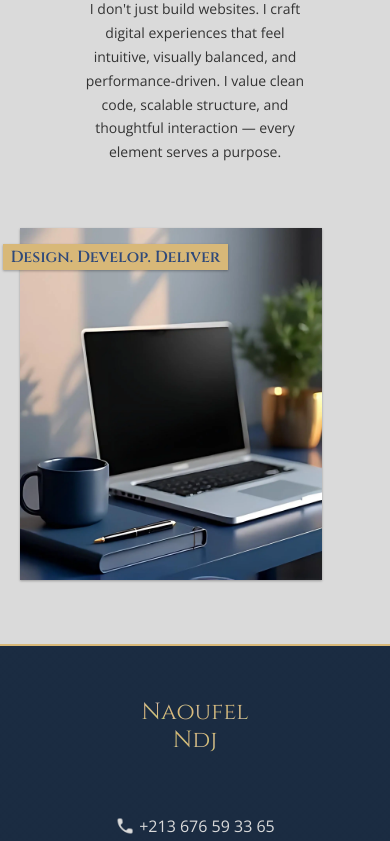
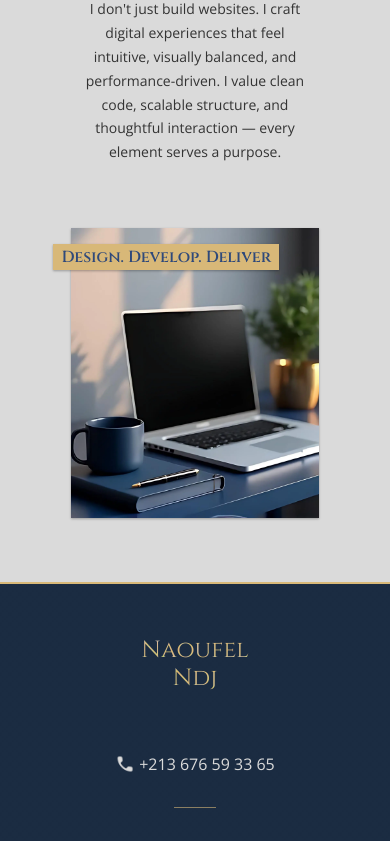
Before and after one commit to Naoufelndj/Portfolio, a React (Vite) app: page / in a window 390 px wide. Shown: the part 5515-6356 px from the top of the page. Built offline with nearby package versions, Linux system fonts and the light colour scheme.

Commit message:
Fixed some styles

```diff
--- a/src/components/About/About.css
+++ b/src/components/About/About.css
@@ -98,7 +98,7 @@
 
 @media (max-width: 680px) {
   .about .image {
-    width: 48%;
+    width: 50%;
   }
 
   .about .image span {
@@ -108,7 +108,11 @@
 
 @media (max-width: 590px) {
   .about {
+    background-color: var(--cloud);
+    display: flex;
     flex-direction: column;
+    justify-content: center;
+    align-items: center;
     gap: var(--space-8);
   }
 
@@ -125,15 +129,13 @@
   }
 
   .about .image {
-    width: 50%;
+    width: 60%;
+    display: flex;
+    margin: auto;
   }
 }
 
-@media (max-width: 576px) {
-  .about .image {
-    width: 50%;
-  }
-
+@media (max-width: 500px) {
   .about .image span {
     font-size: var(--font-md);
   }
@@ -141,6 +143,8 @@
 
 @media (max-width: 450px) {
   .about .image {
-    width: 85%;
+    width: 70%;
+    display: flex;
+    margin: auto;
   }
 }
```
